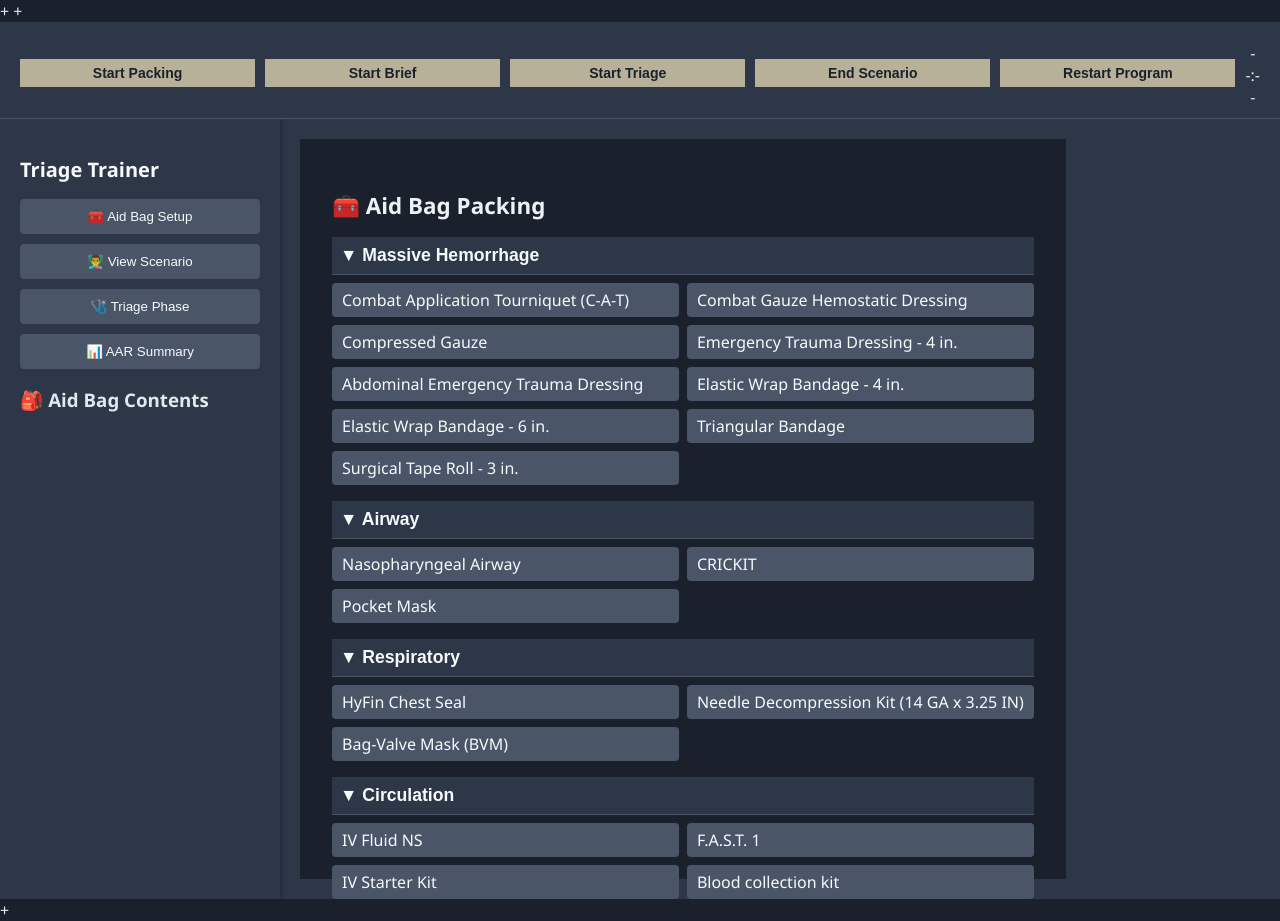
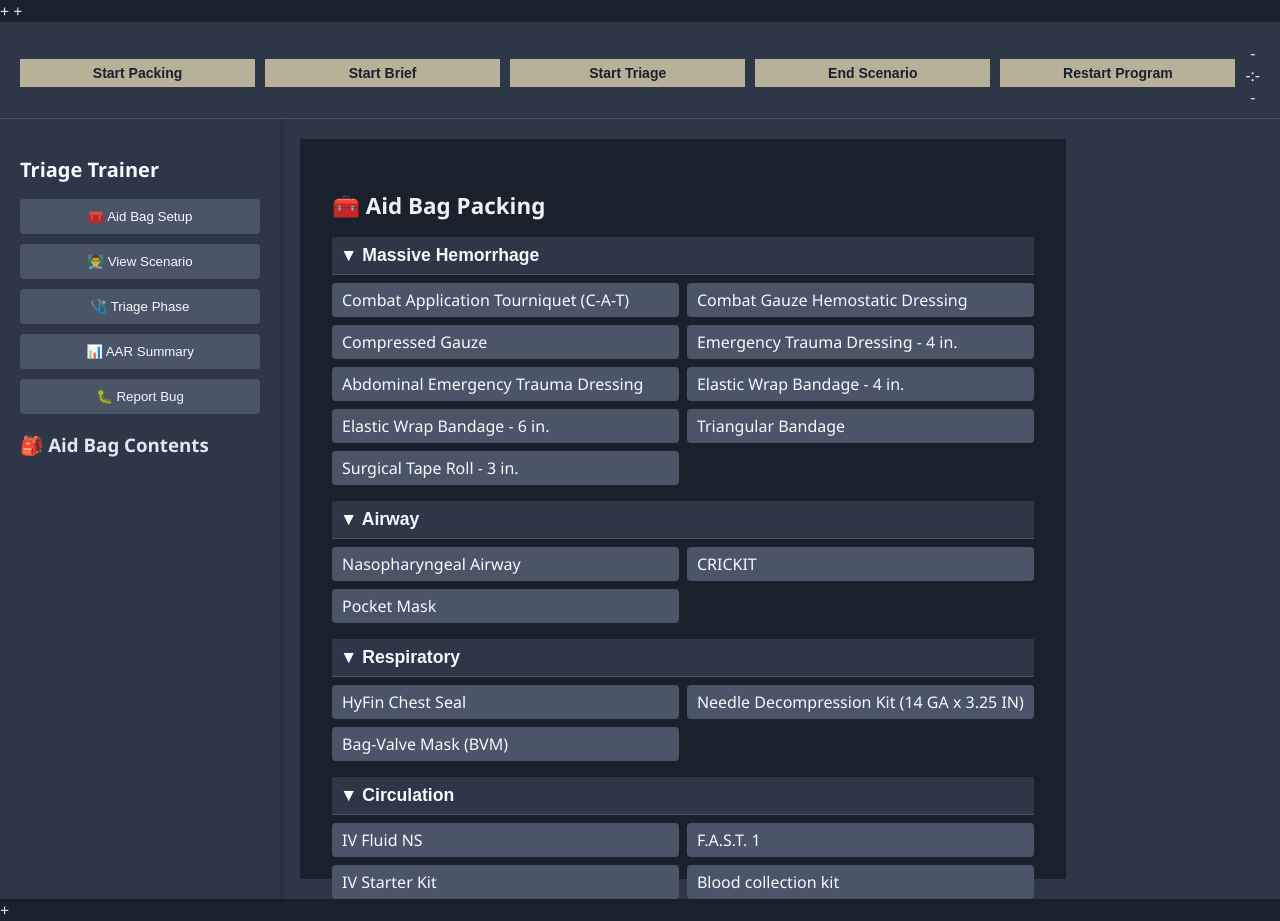
Before and after one commit to Bleutheory/triage-trainer, a React (Create React App) app: page / in a window 1280 px wide. Both pictures are taken after a click on the button "🚀 Start Packing Phase". Built offline with nearby package versions, Linux system fonts and the light colour scheme.

Commit message:
Add "Report Bug" button to navigation for user feedback

```diff
--- a/src/App.tsx
+++ b/src/App.tsx
@@ -1,3 +1,4 @@
+// src/App.tsx
 
 import React, { FC, useState } from 'react';
 import { useAppContext } from './context/AppContext';
@@ -190,6 +191,12 @@ const StudentApp: FC = () => {
                   📊 AAR Summary
                 </button>
               </li>
+              {/* New "Report Bug" button */}
+             <li>
+            <button onClick={() => window.open('https://github.com/Bleutheory/triage-trainer/issues/new?title=What%20is%20wrong%20in%20the%20Triage%20Trainer%20&body=**What%20happened%3F**%0A%0A**What%20were%20you%20doing%20when%20it%20happened%3F**%0A%0A**Anything%20else%20you%20noticed%3F**%0A', '_blank')}>
+              🐛 Report Bug
+            </button>
+          </li>
             </ul>
           </nav>
 
```
